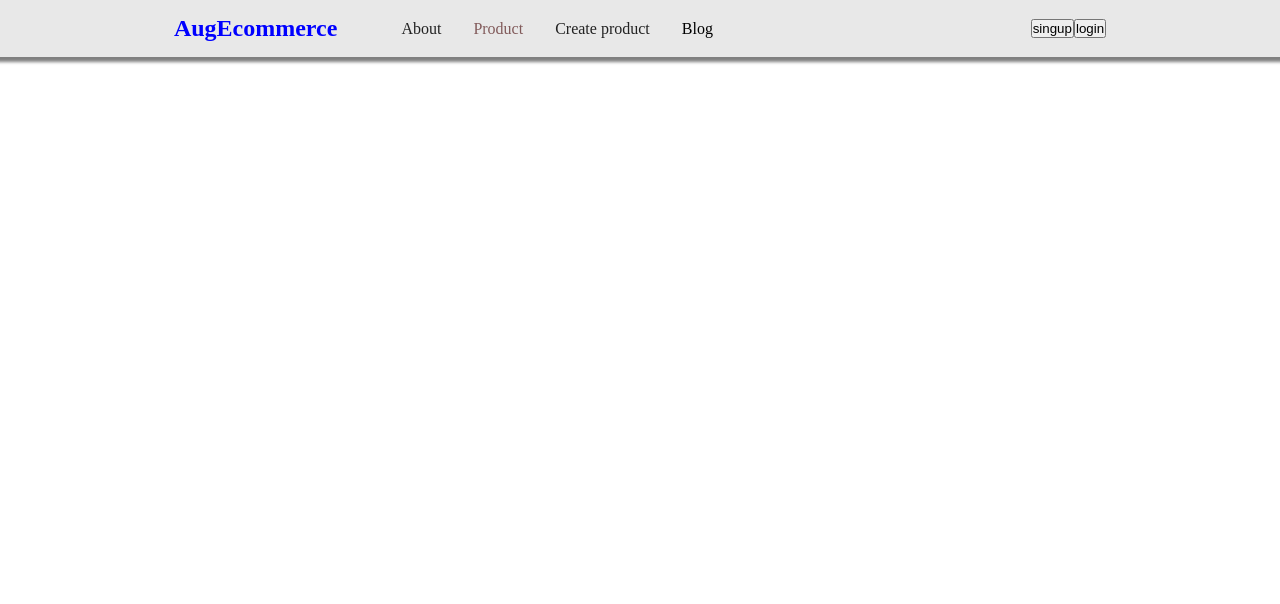
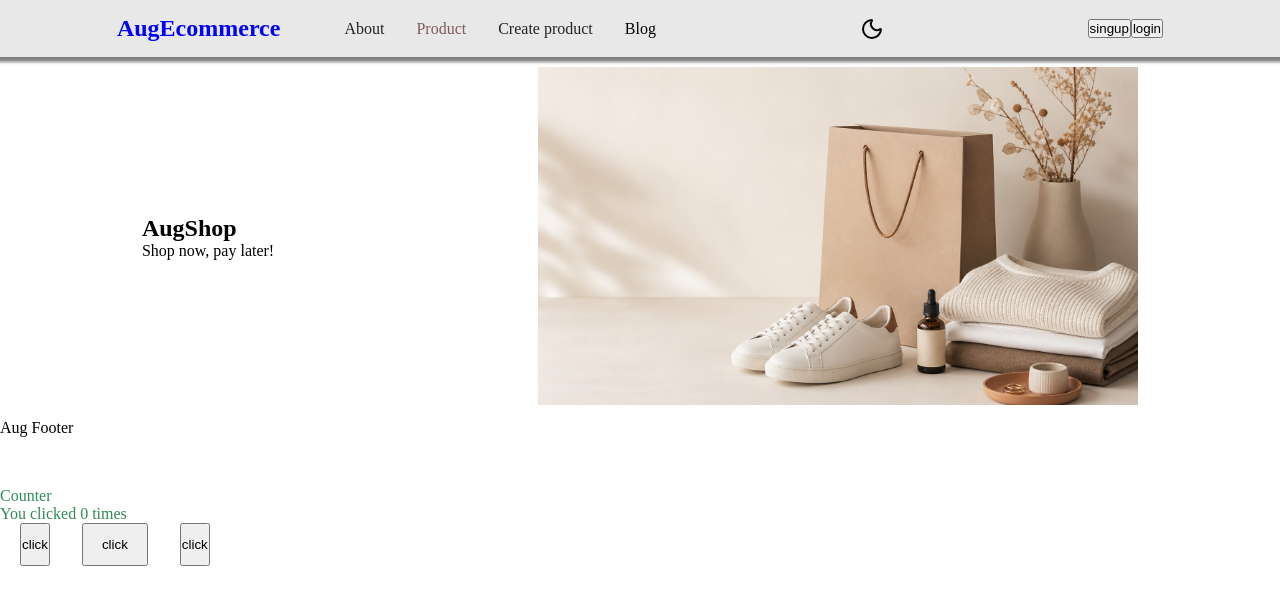
Before and after one commit to Ethicdev07/sqiaugust2026react, a React (Vite) app: page / in a window 1280 px wide. Shown: the top 604 px of the page. Built offline with nearby package versions, Linux system fonts and the light colour scheme.

Commit message:
hooks discussed and used

```diff
--- a/package.json
+++ b/package.json
@@ -10,8 +10,13 @@
     "preview": "vite preview"
   },
   "dependencies": {
+    "@fortawesome/fontawesome-svg-core": "^7.3.1",
+    "@fortawesome/free-solid-svg-icons": "^7.3.1",
+    "@fortawesome/react-fontawesome": "^3.5.0",
+    "lucide-react": "^1.33.0",
     "react": "^19.2.8",
     "react-dom": "^19.2.8",
+    "react-icons": "^5.7.0",
     "react-router-dom": "^7.18.2"
   },
   "devDependencies": {
--- a/src/App.jsx
+++ b/src/App.jsx
@@ -5,20 +5,25 @@ import Login from "./pages/Login";
 import Signup from "./pages/Signup";
 import Nav from "./components/Nav";
 import Landingpage from "./pages/Landingpage";
+import Counter from "./hooks/Counter";
+import Createproduct from "./pages/Createproduct"
 
 const App = () => {
   return (
     <>
       <Router>
-
+       <Nav/>
         <Routes>
           <Route path="/" element={<Landingpage/>}/>
           <Route path="/about" element={<About />} />
+          <Route path="/create-product" element={<Createproduct/>}/>
 
           <Route path="/login" element={<Login />} />
 
           <Route path="/signup" element={<Signup />} />
         </Routes>
+
+         <Counter/>
       </Router>
     </>
   );
--- /dev/null
+++ b/src/components/Footer.jsx
@@ -0,0 +1,11 @@
+import React from 'react'
+
+const Footer = () => {
+  return (
+    <div>
+        Aug Footer
+    </div>
+  )
+}
+
+export default Footer
--- a/src/components/Hero.jsx
+++ b/src/components/Hero.jsx
@@ -0,0 +1,27 @@
+import React from 'react'
+
+const Hero = () => {
+  return (
+    <section style={style.section}>
+        <div>
+            <h1>AugShop</h1>
+            <p>Shop now, pay later!</p>
+        </div>
+
+        <div>
+            <img src="/ecommerce-hero.png" alt=""  style={{width: '600px'}}/>
+        </div>
+    </section>
+  )
+}
+
+const style = {
+    section : {
+        display: 'flex',
+        justifyContent: 'space-around',
+        alignItems: 'center',
+        padding: '10px'
+    }
+}
+
+export default Hero
--- a/src/components/Nav.jsx
+++ b/src/components/Nav.jsx
@@ -1,6 +1,11 @@
 import React from "react";
 
 import { useNavigate, Link } from "react-router-dom";
+
+import { FontAwesomeIcon } from "@fortawesome/react-fontawesome";
+import { faCartShopping } from "@fortawesome/free-solid-svg-icons";
+
+import { Moon } from "lucide-react"
 
 const Nav = () => {
 
@@ -37,6 +42,8 @@ const Nav = () => {
           </ul>
         </div>
 
+        <Moon/>
+
         <div>
             <div></div>
             <button onClick={handleSignUp}>singup</button>
--- /dev/null
+++ b/src/hooks/Counter.jsx
@@ -0,0 +1,51 @@
+//HOOKS ARE FUNCTION THAT ALLOW YOU TO USE REACT STATE AND LIFECYCLE FEATURED IN FUNCTIONAL COMPONENTS
+
+//1. SIMPLIFIED CODE
+//2. REUSABILITY
+//3.FUNCTIONAL PARADIGM
+
+//useState()--manages state in functional components
+//returns an array with the state value(variable) and a setter function
+
+import React, { useState } from "react";
+
+const Counter = () => {
+  const [count, setCount] = useState(0);
+
+  let [dark, setDark] = useState(false);
+
+  const theme = ()=>{
+    if(dark){
+        document.body.style.backgroundColor = 'white';
+    }
+    else{
+        document.body.style.backgroundColor = 'black'
+    };
+
+    dark = !dark;
+  }
+
+  return (
+    <div style={{ color: "seagreen", marginTop: "50px" }}>
+      Counter
+      <div>
+        <p>You clicked {count} times</p>
+
+        <div style={{display:"flex", gap: '2em'}}>
+          <button
+            onClick={() => setCount(count + true)}
+            style={{ marginLeft: "20px" }}
+          >
+            click
+          </button>
+
+          <button onClick={()=> setDark((document.body.style.backgroundColor = dark ? 'white' : 'black', !dark))} style={{padding: "12px 18px"}}>click</button>
+
+          <button onClick={()=> setDark(theme())}>click</button>
+        </div>
+      </div>
+    </div>
+  );
+};
+
+export default Counter;
--- a/src/pages/About.jsx
+++ b/src/pages/About.jsx
@@ -4,7 +4,7 @@ import Nav from '../components/Nav';
 const About = () => {
   return (
    <>
-    <Nav/>
+    {/* <Nav/> */}
 
 
     <h1></h1>
--- /dev/null
+++ b/src/pages/Createproduct.jsx
@@ -0,0 +1,9 @@
+import React from 'react'
+
+const Createproduct = () => {
+  return (
+    <div>Createproduct</div>
+  )
+}
+
+export default Createproduct
--- a/src/pages/Landingpage.jsx
+++ b/src/pages/Landingpage.jsx
@@ -1,9 +1,22 @@
 import React from 'react'
 import Nav from '../components/Nav';
+import Hero from "../components/Hero";
+import Footer from "../components/Footer"
 
 const Landingpage = () => {
   return (
-   <Nav/>
+
+  <>
+      <Hero/>
+
+
+
+
+    <Footer/>
+
+
+  </>
+
   )
 }
 
```
Also changed, not shown: public/ecommerce-hero.png (added), 1 other file (tests, documents, lock files or other folders).
